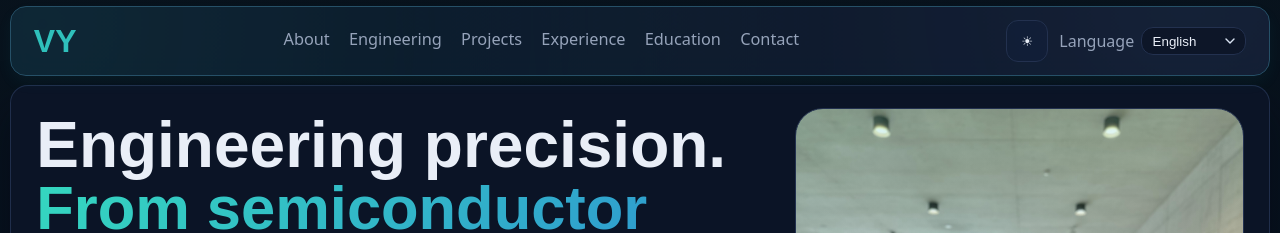
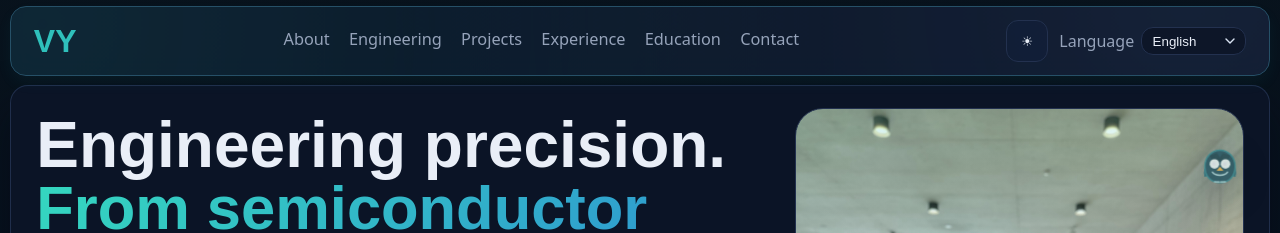
Before and after one commit to YevtushenkoViktorI/MyWebSite, a React (Vite) app: page / in a window 1280 px wide. Shown: the top 233 px of the page. Built offline with nearby package versions, Linux system fonts and the light colour scheme.

Commit message:
Added Owl

```diff
--- a/src/MyApp.tsx
+++ b/src/MyApp.tsx
@@ -3,6 +3,7 @@ import { MyHeader } from "./components/myHeader";
 import { MyHeroSection } from "./components/myHeroSection";
 import { MySectionTitle } from "./components/mySectionTitle";
 import { MyTimelineItem } from "./components/myTimelineItem";
+import { MyTinyOwl } from "./components/myTinyOwl";
 import { myDefaultLanguage, myLanguageOptions, myTranslations } from "./i18n/myI18n";
 import type { myCertificateItem, myLanguageCode } from "./i18n/myTypes";
 import { myAssetPath } from "./utils/myAssetPath";
@@ -631,6 +632,7 @@ export function MyApp() {
 
   return (
     <div className={`myPageRoot ${myUiTransitionClass}`}>
+      <MyTinyOwl />
       <MyHeader
         myLogoText="VY"
         myNav={myText.myNav}
--- /dev/null
+++ b/src/components/myTinyOwl.tsx
@@ -0,0 +1,90 @@
+import { useEffect, useMemo, useState } from "react";
+
+const myOwlPositions = [
+  { myX: "calc(100vw - 82px)", myY: "18vh" },
+  { myX: "22px", myY: "30vh" },
+  { myX: "calc(100vw - 92px)", myY: "58vh" },
+  { myX: "34px", myY: "72vh" },
+  { myX: "calc(100vw - 118px)", myY: "78vh" }
+];
+
+function myGetNextOwlIndex(myCurrentIndex: number) {
+  if (myOwlPositions.length <= 1) {
+    return 0;
+  }
+
+  let myNextIndex = myCurrentIndex;
+  while (myNextIndex === myCurrentIndex) {
+    myNextIndex = Math.floor(Math.random() * myOwlPositions.length);
+  }
+
+  return myNextIndex;
+}
+
+export function MyTinyOwl() {
+  const [myPositionIndex, setMyPositionIndex] = useState(0);
+  const [myIsLookingLeft, setMyIsLookingLeft] = useState(false);
+  const myPosition = myOwlPositions[myPositionIndex];
+  const myStyle = useMemo(
+    () => ({
+      "--myOwlX": myPosition.myX,
+      "--myOwlY": myPosition.myY
+    }) as React.CSSProperties,
+    [myPosition]
+  );
+
+  useEffect(() => {
+    const myMotionQuery = window.matchMedia("(prefers-reduced-motion: reduce)");
+    if (myMotionQuery.matches) {
+      return;
+    }
+
+    let myMoveTimer = 0;
+    let myLookTimer = 0;
+
+    const myScheduleMove = () => {
+      myMoveTimer = window.setTimeout(() => {
+        setMyPositionIndex((myCurrentIndex) => myGetNextOwlIndex(myCurrentIndex));
+        myScheduleMove();
+      }, 10500 + Math.random() * 9000);
+    };
+
+    const myScheduleLook = () => {
+      myLookTimer = window.setTimeout(() => {
+        setMyIsLookingLeft((myCurrentValue) => !myCurrentValue);
+        myScheduleLook();
+      }, 2800 + Math.random() * 4200);
+    };
+
+    myScheduleMove();
+    myScheduleLook();
+
+    return () => {
+      window.clearTimeout(myMoveTimer);
+      window.clearTimeout(myLookTimer);
+    };
+  }, []);
+
+  return (
+    <div
+      className={myIsLookingLeft ? "myTinyOwl myTinyOwlLookLeft" : "myTinyOwl"}
+      style={myStyle}
+      aria-hidden="true"
+    >
+      <svg className="myTinyOwlSvg" viewBox="0 0 64 64">
+        <path className="myTinyOwlWing myTinyOwlWingLeft" d="M17 30c-7 3-9 10-7 17 7-1 12-6 13-13z" />
+        <path className="myTinyOwlWing myTinyOwlWingRight" d="M47 30c7 3 9 10 7 17-7-1-12-6-13-13z" />
+        <path className="myTinyOwlBody" d="M32 9c12 0 22 10 22 24 0 13-8 23-22 23S10 46 10 33C10 19 20 9 32 9z" />
+        <path className="myTinyOwlBrow" d="M17 17 28 13 32 20 36 13 47 17 42 25H22z" />
+        <circle className="myTinyOwlEye" cx="24" cy="29" r="7" />
+        <circle className="myTinyOwlEye" cx="40" cy="29" r="7" />
+        <circle className="myTinyOwlPupil myTinyOwlPupilLeft" cx="25" cy="29" r="2.3" />
+        <circle className="myTinyOwlPupil myTinyOwlPupilRight" cx="41" cy="29" r="2.3" />
+        <path className="myTinyOwlBlink" d="M17 29h14M33 29h14" />
+        <path className="myTinyOwlBeak" d="M32 33 27 39h10z" />
+        <path className="myTinyOwlBelly" d="M21 41c4 6 18 6 22 0" />
+        <path className="myTinyOwlFoot" d="M24 55h7M33 55h7" />
+      </svg>
+    </div>
+  );
+}
--- a/src/styles/globalStyles.css
+++ b/src/styles/globalStyles.css
@@ -47,6 +47,130 @@ a {
     radial-gradient(1200px 700px at 50% 45%, color-mix(in srgb, var(--colorPrimary) 10%, transparent), transparent 72%),
     color-mix(in srgb, var(--colorSurface) 16%, transparent);
   transition: opacity 280ms ease;
+}
+
+.myTinyOwl {
+  position: fixed;
+  left: 0;
+  top: 0;
+  z-index: 38;
+  width: 44px;
+  height: 44px;
+  pointer-events: none;
+  opacity: 0.76;
+  filter: drop-shadow(0 10px 18px color-mix(in srgb, var(--colorShadow) 76%, transparent));
+  transform: translate3d(var(--myOwlX), var(--myOwlY), 0);
+  transition:
+    transform 2600ms cubic-bezier(0.22, 1, 0.36, 1),
+    opacity 420ms ease,
+    filter 420ms ease;
+  animation: myTinyOwlIdle 5200ms ease-in-out infinite;
+}
+
+.myTinyOwlSvg {
+  display: block;
+  width: 100%;
+  height: 100%;
+  overflow: visible;
+}
+
+.myTinyOwlBody {
+  fill: color-mix(in srgb, var(--colorSurfaceSoft) 72%, var(--colorPrimary) 28%);
+  stroke: color-mix(in srgb, var(--colorPrimary) 58%, var(--colorBorder));
+  stroke-width: 2.2;
+}
+
+.myTinyOwlBrow {
+  fill: color-mix(in srgb, var(--colorSurface) 76%, var(--colorPrimary) 24%);
+}
+
+.myTinyOwlEye {
+  fill: color-mix(in srgb, var(--colorWhite) 92%, var(--colorPrimary) 8%);
+}
+
+.myTinyOwlPupil {
+  fill: var(--colorTextMain);
+  transition: transform 520ms ease;
+}
+
+.myTinyOwlLookLeft .myTinyOwlPupil {
+  transform: translateX(-2px);
+}
+
+.myTinyOwlWing {
+  fill: color-mix(in srgb, var(--colorSurfaceSoft) 66%, var(--colorPrimary) 34%);
+  stroke: color-mix(in srgb, var(--colorPrimary) 44%, var(--colorBorder));
+  stroke-width: 1.6;
+  transform-origin: center;
+  animation: myTinyOwlWingSettle 5200ms ease-in-out infinite;
+}
+
+.myTinyOwlWingRight {
+  animation-delay: 120ms;
+}
+
+.myTinyOwlBeak {
+  fill: #f2b84b;
+}
+
+.myTinyOwlBelly,
+.myTinyOwlFoot {
+  fill: none;
+  stroke: color-mix(in srgb, var(--colorTextMain) 72%, var(--colorPrimary) 28%);
+  stroke-width: 2;
+  stroke-linecap: round;
+}
+
+.myTinyOwlBlink {
+  fill: none;
+  stroke: var(--colorTextMain);
+  stroke-width: 2;
+  stroke-linecap: round;
+  opacity: 0;
+  animation: myTinyOwlBlink 6200ms ease-in-out infinite;
+}
+
+@keyframes myTinyOwlIdle {
+  0%,
+  100% {
+    margin-top: 0;
+  }
+  50% {
+    margin-top: -7px;
+  }
+}
+
+@keyframes myTinyOwlBlink {
+  0%,
+  88%,
+  94%,
+  100% {
+    opacity: 0;
+  }
+  90%,
+  92% {
+    opacity: 1;
+  }
+}
+
+@keyframes myTinyOwlWingSettle {
+  0%,
+  82%,
+  100% {
+    transform: rotate(0deg);
+  }
+  88% {
+    transform: rotate(-4deg);
+  }
+  92% {
+    transform: rotate(3deg);
+  }
+}
+
+@media (max-width: 760px) {
+  .myTinyOwl {
+    display: none;
+  }
 }
 
 .myPageRoot.myUiTransitionLanguage .myHeader,
@@ -352,6 +476,13 @@ a {
     animation: none;
     transition: none;
     opacity: 0;
+  }
+
+  .myTinyOwl,
+  .myTinyOwlWing,
+  .myTinyOwlBlink {
+    animation: none;
+    transition: none;
   }
 
   .myPageRoot.myUiTransitionLanguage .myHeader,
```
Also changed, not shown: 1 other file (tests, documents, lock files or other folders).
